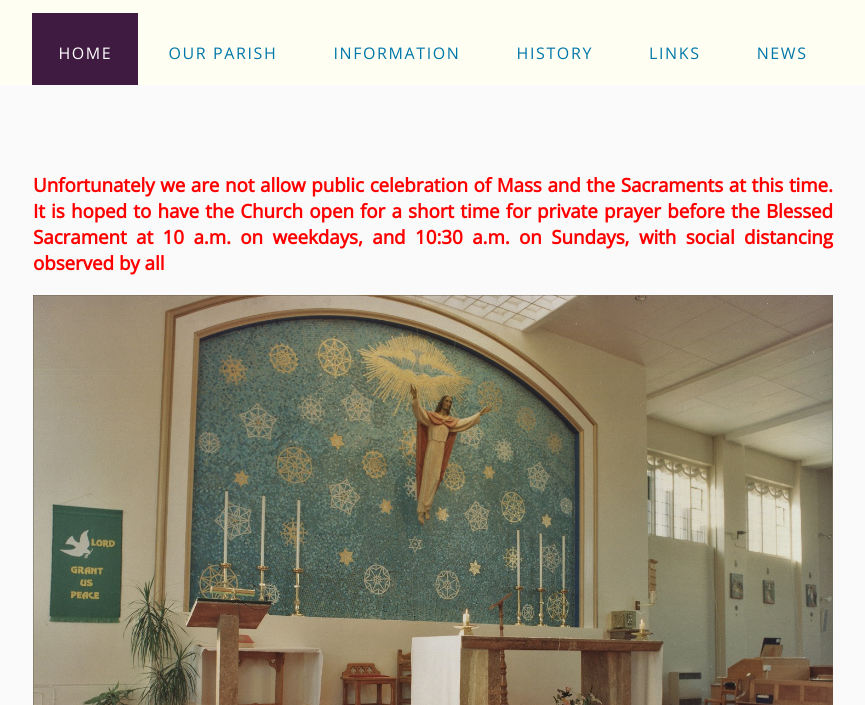
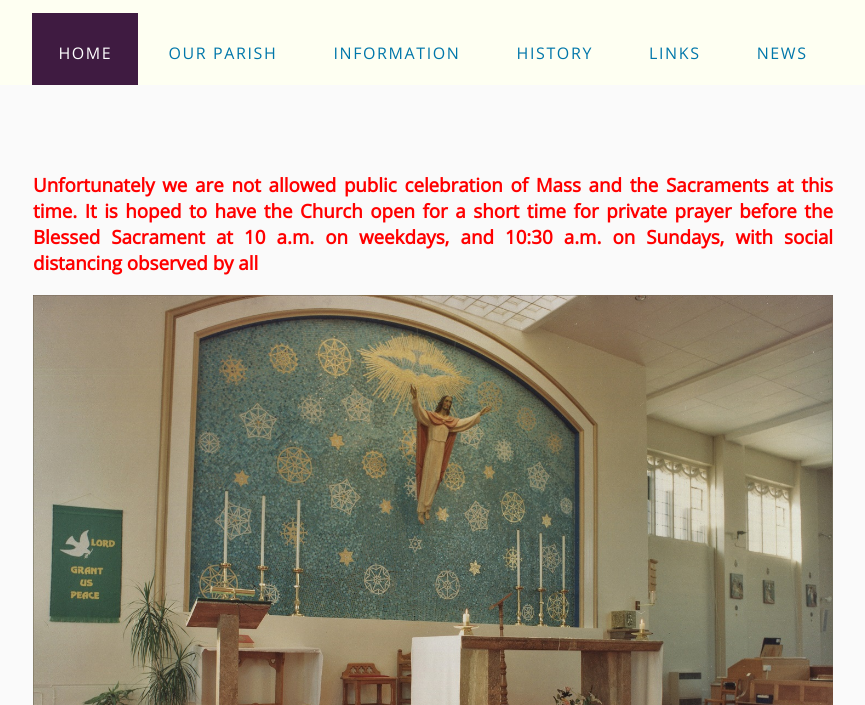
Before and after one commit to SgEarlsfield/SgEarlsfield.github.io, a plain HTML site: page index.html in a window 1280 px wide. Shown: the part 95-800 px from the top of the page, without its empty margins (207-1072 px from the left). Drawn offline with nearby package versions, Linux system fonts and the light colour scheme.

Commit message:
allow->allowed

```diff
--- a/index.html
+++ b/index.html
@@ -30,7 +30,7 @@
 
 
       <div class="content">
-      <h3 style="color: red;">Unfortunately we are not allow public celebration of Mass and the Sacraments at this time. It is hoped to have the Church open for a short time for private prayer before the Blessed Sacrament at 10 a.m. on weekdays, and 10:30 a.m. on Sundays, with social distancing observed by all</h3>
+      <h3 style="color: red;">Unfortunately we are not allowed public celebration of Mass and the Sacraments at this time. It is hoped to have the Church open for a short time for private prayer before the Blessed Sacrament at 10 a.m. on weekdays, and 10:30 a.m. on Sundays, with social distancing observed by all</h3>
       <div id="headimage">
         <img src="img/front-altar.jpg" alt="Altar 1">
       </div>
```
